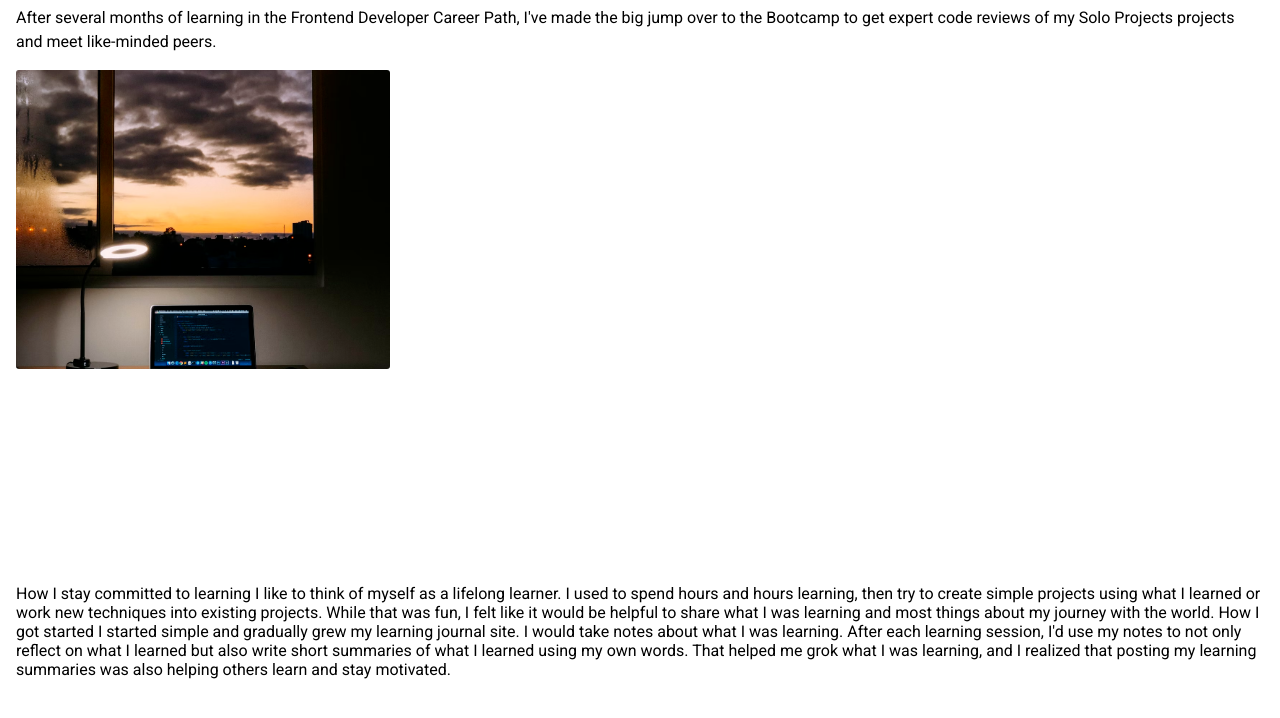
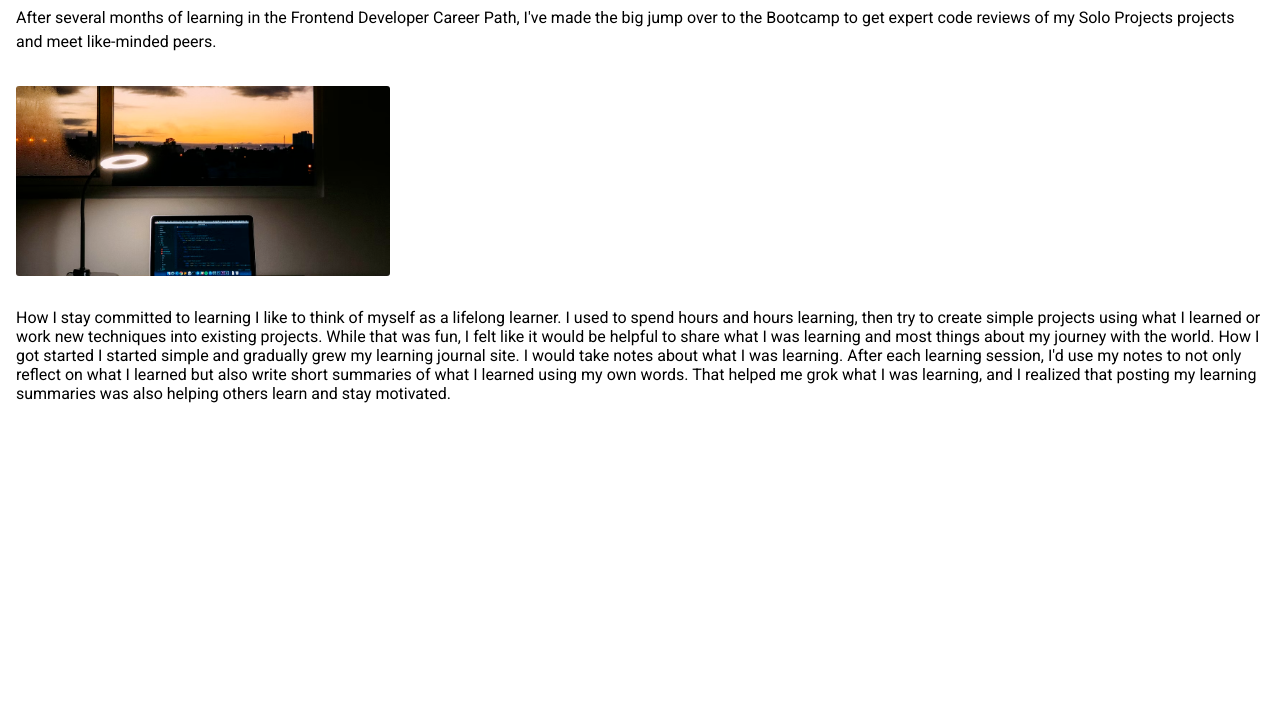
Before and after one commit to bakadja/learning-journal, a website built with Vite: page index.html in a window 1280 px wide. Shown: the part 188-906 px from the top of the page. After the commit the page ends 800 px from the top, so only its background shows below. Built offline with nearby package versions, Linux system fonts and the light colour scheme.

Commit message:
crop a  image using css

```diff
--- a/css/style.css
+++ b/css/style.css
@@ -88,7 +88,7 @@ img {
 
 .main-article {
   display: grid;
-  grid-column: 1fr;
+  grid-template-columns: 1fr;
   gap: 1em;
 }
 
@@ -112,8 +112,11 @@ img {
 }
 
 .main-article-image {
+  height: 190px;
+  width: 374px;
   object-fit: cover;
-  height: 60%;
-  max-width: 374px;
+  object-position: 0 -205px;
   border-radius: 3px;
+  display: block;
+  margin: 1em 0;
 }
```
